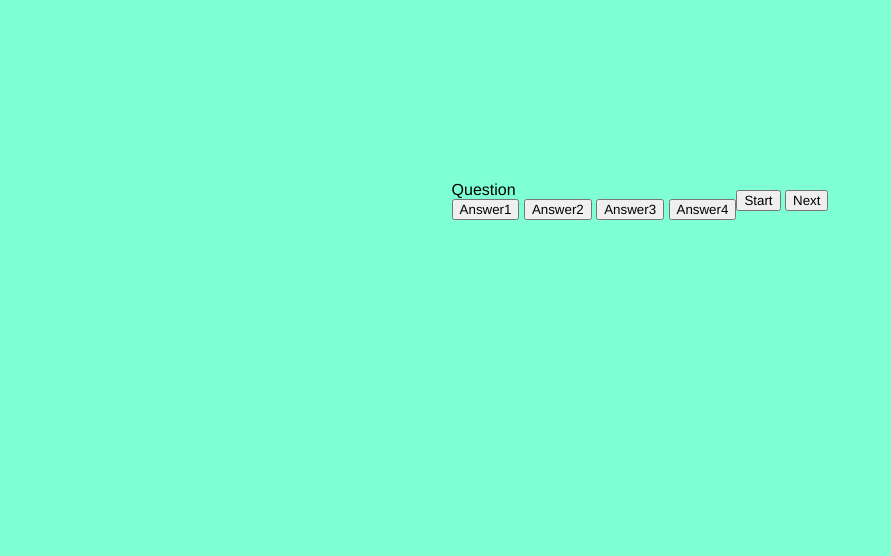
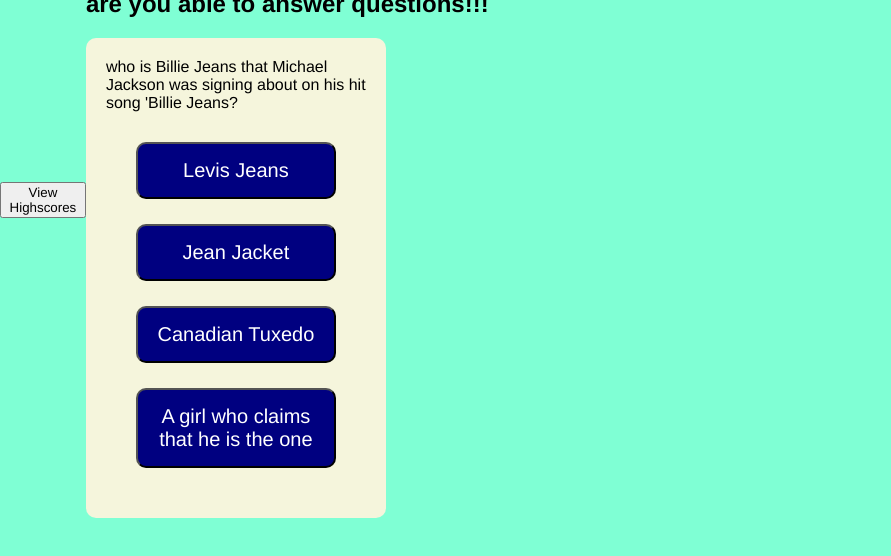
Before and after one commit to kevinl206/QuizTime, a plain HTML site: page index.html in a window 1280 px wide. Both pictures are taken after a click on the button "Start". Shown: the whole page, without its empty margins (0-891 px from the left). Drawn offline with Linux system fonts and the light colour scheme.

Commit message:
add elements in js

```diff
--- a/index.html
+++ b/index.html
@@ -6,24 +6,41 @@
     <meta name="viewport" content="width=device-width, initial-scale=1.0">
     <link href="style.css" rel="stylesheet">
     <script defer src="script.js"></script>
-    <title>Hip Hop Quiz Time</title>
+    <title>Quiz Time</title>
 </head>
 <body>
+    <header>
+        <button id="hiscore">View Highscores</button>
+        <div class="time">
+          <div class="time-text" style="text-align: center"></div>
+          <div id="timer-seconds"></div>
+        </div>
+      </header>
+      <main>
+    <div class="container1">
+        <h1>Quiz Challenge!!!</h1>
+        <h2 id="container1h2">
+          You will be tested on your knowledge of coding!!! not only your knowledge will be tested but on fast fast are you able to answer questions!!!
+        </h2>
+      </div>
+
+    <!-- added container that will hold the 4 answers to choose from -->
     <div class="container">
-        <div id="question-container" class="hide"></div>
+        <div id="question-container" class="hide">
         <div id="question">Question</div>
         <div id="answer-buttons" class="btn-grid">
-            <button class="btn">Answer1</button>
-            <button class="btn">Answer2</button>
-            <button class="btn">Answer3</button>
-            <button class="btn">Answer4</button>
+            <button class="btn hide">Answer 1</button>
+            <button class="btn hide">Answer 2</button>
+            <button class="btn hide">Answer 3</button>
+            <button class="btn hide">Answer 4</button>
         </div>
     </div>
+<!-- added a start button for the users to click on when they are ready to play the -->
         <div class="controls">
             <button id="start-btn" class="start-btn btn">Start</button>
-            <button id="next-btn" class="next-btn btn hide">Next</button>
         </div>
 
     </div>
+</main>
 </body>
 </html>
--- a/script.js
+++ b/script.js
@@ -0,0 +1,115 @@
+
+const questionContainerElement = document.getElementById("question-container");
+const questionElement  = document.getElementById("question");
+const answerButtonsElement = document.getElementById("answer-buttons");
+// answerButtonsElement.addEventListener('click', nextQuestion);
+// const correctIncorrectEl = document.getElementById("correct-incorrect-text");
+var container1 = document.getElementsByClassName("container1");
+
+
+var timerEl = document.getElementById("timer-seconds");
+var secondsLeft = 15;
+
+// let questionIndex
+
+
+
+// this is when user click on the the button to start the game
+let startButton = document.getElementById("start-btn");
+startButton.addEventListener("click", startGame);
+
+// this function is used when user clicks on the start button. Once the user click on the button it will hide that start button and then it will show our questions.
+function startGame() {
+    console.log("Started");
+    startButton.classList.add("hide");
+    questionIndex = 0;
+    questionContainerElement.classList.remove("hide");
+    showQuestion();
+}
+
+function selectAnswer(e) {
+    const selectedButton = e.target
+    const correct = selectedButton.dataset.correct
+    setStatusClass(document.body, correct)
+    Array.from(answerButtonsElement.children).forEach(button => {
+        setStatusClass(button, button.dataset.correct)
+    })
+
+}
+
+// function setNextQuestion() {
+//     // questionIndex++;
+//     resetState();
+//     showQuestion();
+// }
+
+function showQuestion() {
+    var activeQuestion = questionsList[questionIndex];
+    var activeAnswer = activeQuestion.answers;
+    questionElement.innerText = activeQuestion.question;
+
+    for (var i=0; i<activeAnswer.length; i++) {
+        console.log(activeAnswer[i].text);
+        const button = document.createElement("button");
+        const listItem = document.createElement("li");
+    // }
+
+    // question.answers.foreach(answer => {
+    //     const button = document.createElement("button")
+        button.innerText = activeAnswer[i].text;
+        listItem.appendChild(button);
+                button.classList.add("btn")
+        // if (answer.correct) {
+        //     button.dataset.correct = answer.correct
+        // }
+        button.addEventListener("click", selectAnswer)
+        answerButtonsElement.appendChild(button)
+    }
+
+    if (activeAnswer === true) {
+        correctIncorrectEl = "Correct";
+        console.log("Correct");
+    } else {
+        correctIncorrectEl = "Incorrect";
+        console.log("Incorrect");
+    }
+    }
+
+// function setStatusClass(element, correct) {
+//     clearStatusClass(element)
+//     if (correct) {
+//         element.classList.add("correct")
+//     } else {
+//         element.classList.add("wrong")
+//     }
+// }
+
+// function clearStatusClass(element) {
+//     element.classList.remove("correct")
+//     element.classList.remove("wrong")
+
+// }
+
+
+
+function resetState() {
+    nextButton.classList.add("hide")
+    while (answerButtonsElement.firstChild) {
+        answerButtonsElement.removeChild(answerButtonsElement.firstChild)
+    }
+}
+
+// var questionIndex = 0
+let questionsList = [
+
+// const questions = [
+    {
+    question: "who is Billie Jeans that Michael Jackson was signing about on his hit song 'Billie Jeans?",
+    answers: [
+        { text: "Levis Jeans", correct: false },
+        { text: "Jean Jacket", correct: false },
+        { text: "Canadian Tuxedo", correct: false },
+        { text: "A girl who claims that he is the one", correct: true },
+]
+    }
+]
--- a/style.css
+++ b/style.css
@@ -15,3 +15,53 @@ body {
     align-items: center;
     background-color: aquamarine;
 }
+
+.container {
+    width: 300px;
+    max-width: 100%;
+    background-color: beige;
+    border-radius: 10px;
+    padding: 20px;
+}
+
+.btn {
+    background-color: navy;
+    border-radius: 10px;
+    padding: 15px;
+    outline: none;
+    color: white;
+    font-size: 20px;
+    font-weight: 20px;
+}
+
+.btn:hover {
+    border-color: green;
+    color: green;
+    padding: 20px;
+}
+/* btn grid is added to make the answer a list style answer */
+.btn-grid {
+    display: grid;
+    gap: 25px;
+    margin:30px;
+}
+
+.start-btn {
+    font-size: 3rem;
+    font-weight: bolder;
+    padding: 20px 20px;
+}
+
+.controls {
+    display: flex;
+    justify-content: center;
+    align-items: center;
+}
+
+.hide {
+    display: none;
+}
+
+.hide-form {
+    display: none;
+}
```
